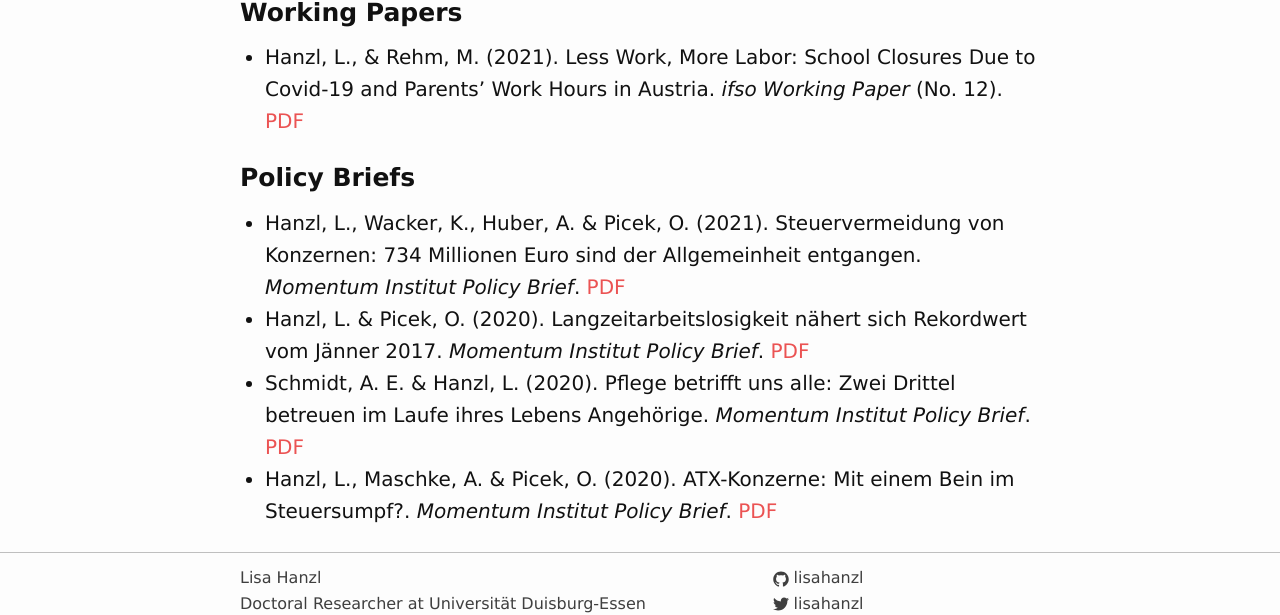
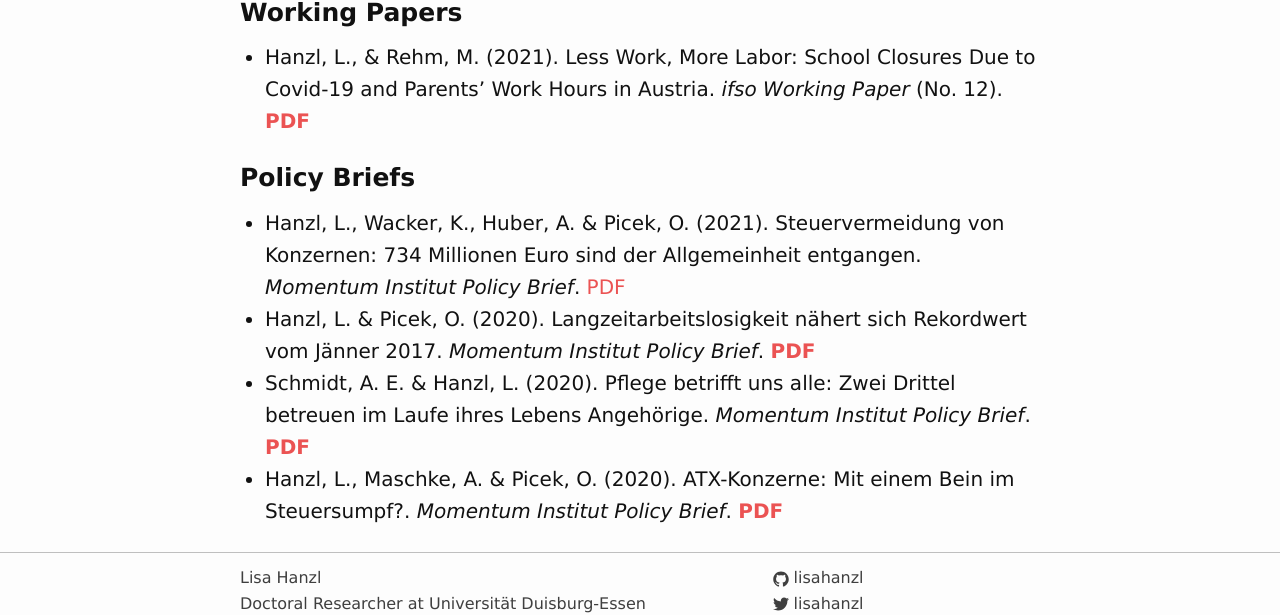
Before and after one commit to lisahanzl/lisahanzl.github.io, a Jekyll site: the page built from 01_research.md, in a window 1280 px wide. Shown: the part 292-907 px from the top of the page. Built offline with Jekyll 4.4.1, drawn with Linux system fonts in a browser that asks for light colours.

```diff
--- a/01_research.md
+++ b/01_research.md
@@ -13,13 +13,13 @@ permalink: /research/
 
 ### Working Papers
 <p> </p>
-- Hanzl, L., & Rehm, M. (2021). Less Work, More Labor: School Closures Due to Covid-19 and Parents' Work Hours in Austria. *ifso Working Paper* (No. 12). [PDF](https://www.uni-due.de/imperia/md/content/soziooekonomie/ifsowp12_hanzlrehm2021.pdf){:target="_blank"}
+- Hanzl, L., & Rehm, M. (2021). Less Work, More Labor: School Closures Due to Covid-19 and Parents' Work Hours in Austria. *ifso Working Paper* (No. 12). [**PDF**](https://www.uni-due.de/imperia/md/content/soziooekonomie/ifsowp12_hanzlrehm2021.pdf){:target="_blank"}
 <p> </p>
 
 ### Policy Briefs
 <p> </p>
 - Hanzl, L., Wacker, K., Huber, A. & Picek, O. (2021). Steuervermeidung von Konzernen: 734 Millionen Euro sind der Allgemeinheit entgangen. *Momentum Institut Policy Brief*. [PDF](https://www.momentum-institut.at/system/files/2021-02/moment_policybrief_ctrd.pdf){:target="_blank"}
-- Hanzl, L. & Picek, O. (2020). Langzeitarbeitslosigkeit nähert sich Rekordwert vom Jänner 2017. *Momentum Institut Policy Brief*. [PDF](https://www.momentum-institut.at/system/files/2021-01/pb_21.2020_1112_langzeitarbeitslosigkeit.pdf){:target="_blank"}
-- Schmidt, A. E. & Hanzl, L. (2020). Pflege betrifft uns alle: Zwei Drittel betreuen im Laufe ihres Lebens Angehörige. *Momentum Institut Policy Brief*. [PDF](https://www.momentum-institut.at/system/files/2020-07/200712_m_paper_pflege.pdf){:target="_blank"}
-- Hanzl, L., Maschke, A. & Picek, O. (2020). ATX-Konzerne: Mit einem Bein im Steuersumpf?. *Momentum Institut Policy Brief*. [PDF](https://www.momentum-institut.at/system/files/2020-06/moment_policybrief_steuersenkung_20200605.pdf){:target="_blank"}
+- Hanzl, L. & Picek, O. (2020). Langzeitarbeitslosigkeit nähert sich Rekordwert vom Jänner 2017. *Momentum Institut Policy Brief*. [**PDF**](https://www.momentum-institut.at/system/files/2021-01/pb_21.2020_1112_langzeitarbeitslosigkeit.pdf){:target="_blank"}
+- Schmidt, A. E. & Hanzl, L. (2020). Pflege betrifft uns alle: Zwei Drittel betreuen im Laufe ihres Lebens Angehörige. *Momentum Institut Policy Brief*. [**PDF**](https://www.momentum-institut.at/system/files/2020-07/200712_m_paper_pflege.pdf){:target="_blank"}
+- Hanzl, L., Maschke, A. & Picek, O. (2020). ATX-Konzerne: Mit einem Bein im Steuersumpf?. *Momentum Institut Policy Brief*. [**PDF**](https://www.momentum-institut.at/system/files/2020-06/moment_policybrief_steuersenkung_20200605.pdf){:target="_blank"}
 <p> </p>
```
